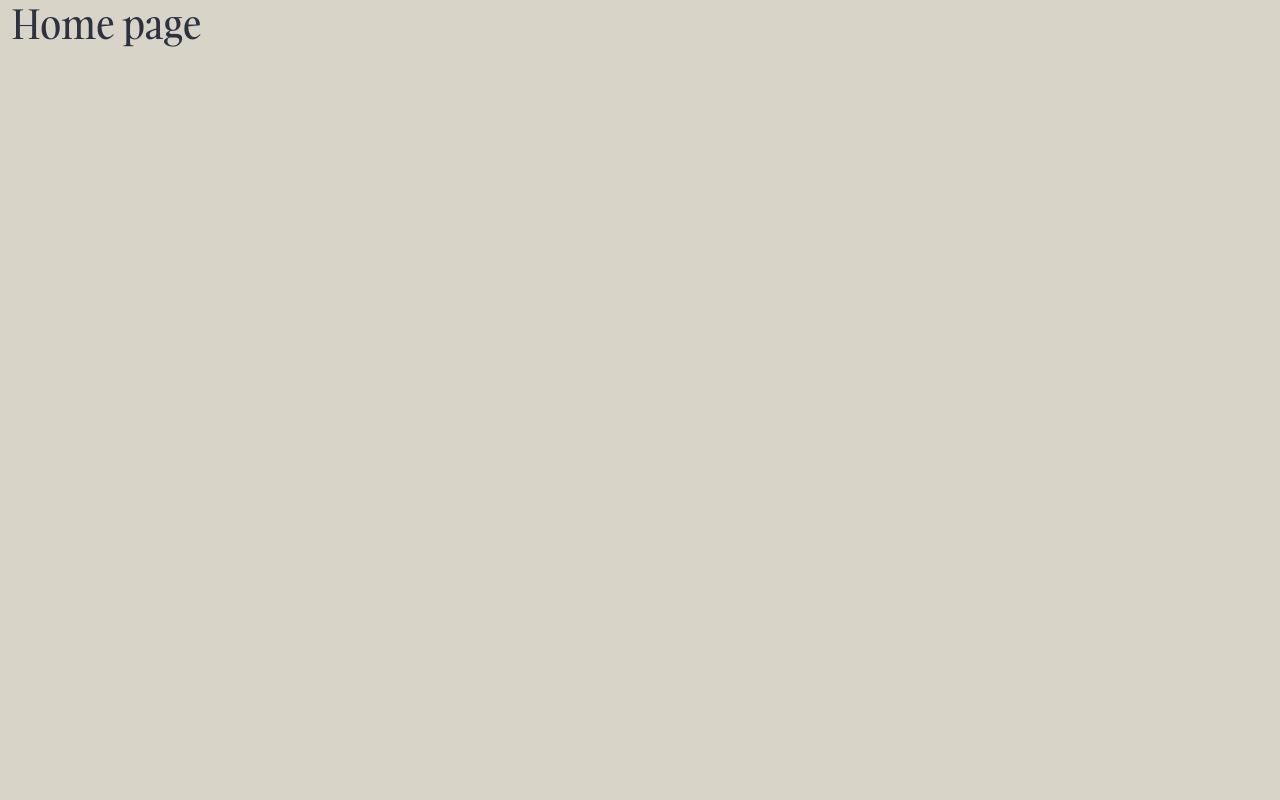
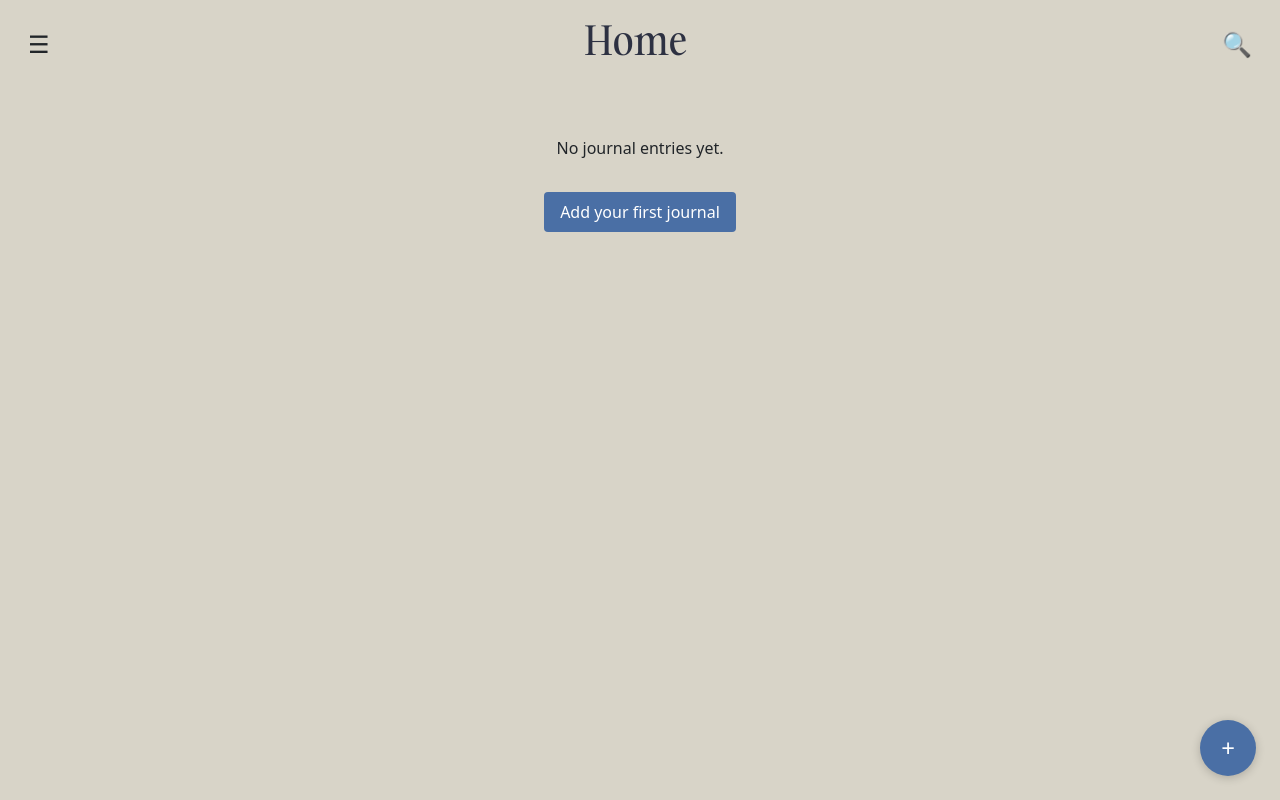
Before and after one commit to andersantos93/personal-journal, a React (Create React App) app: page / in a window 1280 px wide. Built offline with nearby package versions, Linux system fonts and the light colour scheme.

Commit message:
feat: implement home page

```diff
--- a/src/pages/Home.js
+++ b/src/pages/Home.js
@@ -1,3 +1,75 @@
+import { useState, useEffect } from "react";
+import { Link } from "react-router-dom";
+import "../styles/home.css";
+
 export default function Home() {
-  return <h1>Home page</h1>;
+  const [journals, setJournals] = useState([]);
+
+  useEffect(() => {
+    const storedJournals = JSON.parse(localStorage.getItem("journals")) || [];
+
+    const groupedJournals = storedJournals.reduce((groups, journal) => {
+      (groups[journal.date] = groups[journal.date] || []).push(journal);
+      return groups;
+    }, {});
+
+    const journalsByDate = Object.entries(groupedJournals)
+      .map(([date, entries]) => ({ date, entries }))
+      .sort((a, b) => new Date(b.date) - new Date(a.date));
+
+    setJournals(journalsByDate);
+  }, []);
+
+  const truncateText = (text, limit = 50) =>
+    text.length <= limit ? text : `${text.substring(0, limit)}...`;
+
+  const formatDate = (dateString) => {
+    const date = new Date(dateString);
+    return {
+      day: date.getDate(),
+      month: date.toLocaleString('default', { month: 'short' }),
+      weekday: date.toLocaleString('default', { weekday: 'short' })
+    };
+  };
+
+  return (
+    <div className="home-container">
+      <header className="home-header">
+        <div className="menu-icon">☰</div>
+        <h1>Home</h1>
+        <div className="search-icon">🔍</div>
+      </header>
+
+      <main className="journal-list">
+        {journals.length > 0 ? (
+          journals.map(({ date, entries }) => {
+            const { day, month, weekday } = formatDate(date);
+
+            return (
+              <div key={date} className="date-group">
+                <div className="date-header">
+                  <span>{day} {month}, {weekday}</span>
+                </div>
+
+                <div className="entries-container">
+                  {entries.map(entry => (
+                    <Link to={`/journal/${entry.id}`} key={entry.id} className="journal-card">
+                      <p>{truncateText(entry.journal)}</p>
+                    </Link>
+                  ))}
+                </div>
+              </div>
+            );
+          })
+        ) : (
+          <div className="no-entries">
+            <p>No journal entries yet.</p>
+            <Link to="/new-journal" className="add-journal-btn">Add your first journal</Link>
+          </div>
+        )}
+      </main>
+
+      <Link to="/new-journal" className="floating-action-btn">+</Link>
+    </div>
+  );
 }
--- /dev/null
+++ b/src/styles/home.css
@@ -0,0 +1,95 @@
+.home-container {
+  max-width: 100%;
+  padding: 0 16px;
+  margin: 0 auto;
+  position: relative;
+  min-height: 100vh;
+}
+
+.home-header {
+  display: flex;
+  justify-content: space-between;
+  align-items: center;
+  padding: 16px 0;
+}
+
+.menu-icon, .search-icon {
+  font-size: 24px;
+  cursor: pointer;
+}
+
+.journal-list {
+  padding: 16px 0;
+}
+
+.date-group {
+  margin-bottom: 24px;
+  background-color: rgba(181, 173, 151, 0.3);
+  border-radius: 8px;
+  overflow: hidden;
+}
+
+.date-header {
+  padding: 12px 16px;
+  font-weight: bold;
+  background-color: rgba(181, 173, 151, 0.3);
+}
+
+.entries-container {
+  padding: 12px 16px;
+  background-color: rgba(181, 173, 151, 0.3);
+}
+
+.journal-card {
+  display: block;
+  text-decoration: none;
+  color: #333;
+  margin-bottom: 8px;
+  padding: 8px 0;
+}
+
+.journal-card:hover {
+  color: #333;
+  text-decoration: none;
+}
+
+.journal-card:last-child {
+  border-bottom: none;
+}
+
+.journal-card p {
+  margin: 0;
+  line-height: 1.5;
+}
+
+.no-entries {
+  text-align: center;
+  padding: 32px 0;
+}
+
+.add-journal-btn {
+  display: inline-block;
+  margin-top: 16px;
+  padding: 8px 16px;
+  background-color: #4a6fa5;
+  color: white;
+  text-decoration: none;
+  border-radius: 4px;
+}
+
+.floating-action-btn {
+  position: fixed;
+  bottom: 24px;
+  right: 24px;
+  width: 56px;
+  height: 56px;
+  border-radius: 50%;
+  background-color: #4a6fa5;
+  color: white;
+  display: flex;
+  align-items: center;
+  justify-content: center;
+  text-decoration: none;
+  font-size: 24px;
+  box-shadow: 0 2px 10px rgba(0, 0, 0, 0.2);
+}
```
